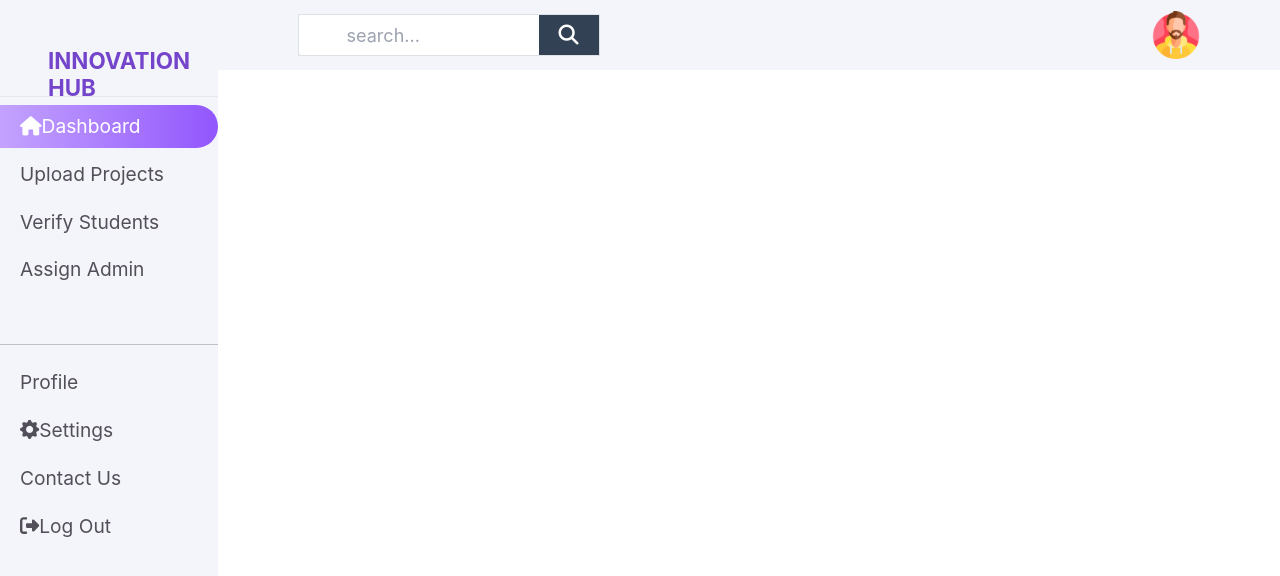
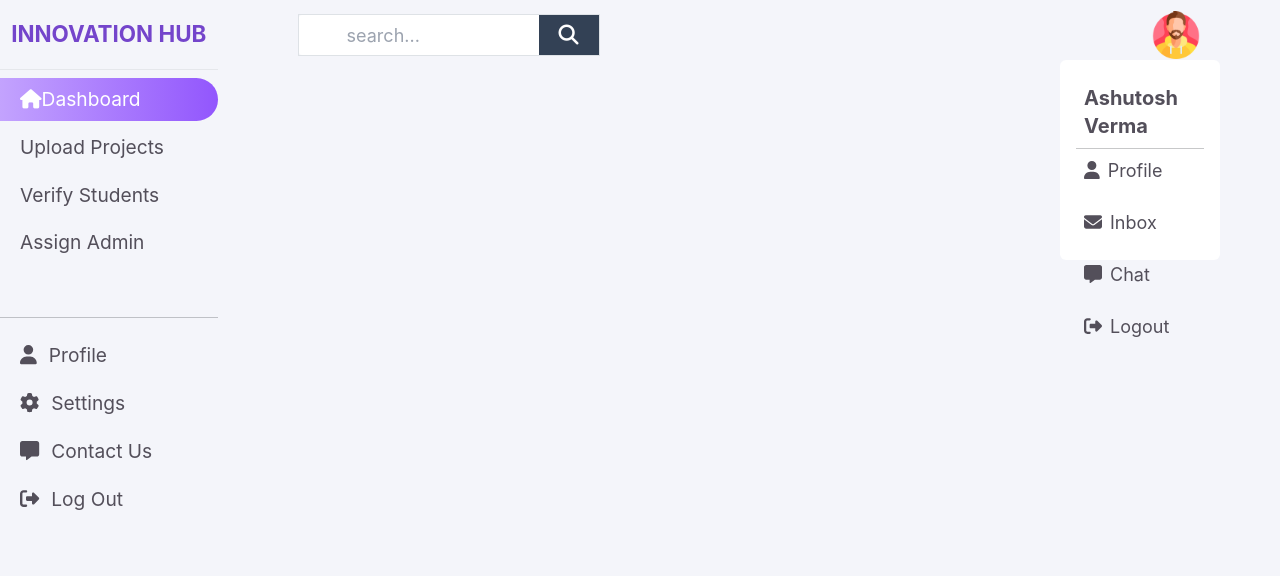
Before and after one commit to FutureGadgetLaboratory-FGL/innovation-hub, a React (Create React App) app in the folder client/: page / in a window 1280 px wide. Both pictures are taken after a click on the button 1175 px from the left and 35 px from the top of the page. Shown: the top 576 px of the page. Built offline with nearby package versions, Linux system fonts and the light colour scheme; the HTML template or start-up script is replaced by a standard one.

Commit message:
completed navbar and sidebar

```diff
--- a/client/public/index.html
+++ b/client/public/index.html
@@ -15,7 +15,10 @@
   </head>
   <body>
     <noscript>You need to enable JavaScript to run this app.</noscript>
-    <div id="root"></div>
+    <div id="root" class="bg-background"></div>
   </body>
+  <script>
+
+  </script>
   	<script src="https://kit.fontawesome.com/b99e675b6e.js"></script>
 </html>
--- a/client/src/App.js
+++ b/client/src/App.js
@@ -1,6 +1,6 @@
 import Sidebar from './components/sidebar/Sidebar';
 import Nav from './components/nav/Nav';
-import 'bootstrap-icons/font/bootstrap-icons.css';
+// import 'bootstrap-icons/font/bootstrap-icons.css';
 import { library } from '@fortawesome/fontawesome-svg-core'
 import { fas } from '@fortawesome/free-solid-svg-icons'
 import { faTwitter, faFontAwesome } from '@fortawesome/free-brands-svg-icons'
--- a/client/src/components/nav/Nav.jsx
+++ b/client/src/components/nav/Nav.jsx
@@ -1,29 +1,75 @@
-const Nav = ()=>{
+import { useState } from "react";
+import { FontAwesomeIcon } from "@fortawesome/react-fontawesome";
+const Nav = () => {
+	let [modal, showModal] = useState("hidden");
+	const onclickHandler = () => {
+		if (modal === "hidden") {
+			showModal((modal = "block"));
+		} else showModal((modal = "hidden"));
+
+	};
+    window.onclick = function (event) {
+            if(event.target === document.getElementById('modal')){
+				showModal((modal = "hidden"));
+			}
+		};
+
+
+
 	return (
 		<nav className="w-[83%] h-[70px] bg-background flex justify-between pl-20 pr-20  items-center">
 			<div className="search-bar border">
-					<div class="search_wrap search_wrap_1" className="w-[300px] mx-auto ">
-						<div class="search_box" className="relative w-[300px] h-[40px]">
+				<div className="w-[300px] mx-auto ">
+					<div className="relative w-[300px] h-[40px]">
 						<input
 							type="text"
 							class="input"
 							placeholder="search..."
 							className="text-[#8b7d77] border-0 absolute w-full h-full text-lg px-5 py-2.5 rounded-[3px] left-0 top-0"
 						/>
-							<div
-								class="btn btn_common"
-								className="bg-slate-700 absolute w-[60px] h-full z-[1] cursor-pointer right-0 top-0"
-							>
+						<div className="bg-slate-700 absolute w-[60px] h-full z-[1] cursor-pointer right-0 top-0">
 							<i className="fas fa-search absolute  -translate-x-2/4 -translate-y-2/4 text-white text-[20px] left-2/4 top-2/4"></i>
 						</div>
 					</div>
 				</div>
 			</div>
-                <button>
+			<button onClick={onclickHandler}>
 				<img src="./images/profile-icon.png" alt="profile" className="w-12" />
 			</button>
+			<div className={`absolute w-[100%] h-[100vh] top-0 left-0 ${modal}`} id="modal">
+				<div className={`absolute top-[60px] right-[60px] w-[160px] h-[200px] bg-white rounded p-3 `}>
+					<p className="text-xl text-font font-bold p-2">Ashutosh Verma</p>
+					<hr className="w-[100%]"></hr>
+					<ul className="text-lg text-font">
+						<li className="p-2 pl-3 mb-2">
+							<a href="/">
+								<FontAwesomeIcon icon="fa-solid fa-user" className="pr-2" />
+								Profile
+							</a>
+						</li>
+						<li className="p-2 pl-3 mb-2">
+							<a href="/">
+								<FontAwesomeIcon icon=" fa-envelope" className="pr-2" />
+								Inbox
+							</a>
+						</li>
+						<li className="p-2 pl-3 mb-2">
+							<a href="/">
+								<FontAwesomeIcon icon="fa-solid fa-message" className="pr-2" />
+								Chat
+							</a>
+						</li>
+						<li className="p-2 pl-3 mb-2">
+							<a href="/">
+								<FontAwesomeIcon icon="fa-right-from-bracket" className="pr-2" />
+								Logout
+							</a>
+						</li>
+					</ul>
+				</div>
+			</div>
 		</nav>
 	);
-}
+};
 
 export default Nav;
--- a/client/src/components/sidebar/Sidebar.jsx
+++ b/client/src/components/sidebar/Sidebar.jsx
@@ -4,36 +4,38 @@ import { FontAwesomeIcon } from "@fortawesome/react-fontawesome";
 const Sidebar = () => {
 	return (
 		<aside className="w-[17%] h-screen bg-[#f4f5fa] sticky ">
-			<div className="text-[#7445cb] text-[1.4rem] h-[70px] font-bold  p-5 mb-2 border-b ">
+			<div className="text-[#7445cb] text-[1.4rem] h-[70px] font-bold  flex justify-center items-center border-b ">
 				<h2>INNOVATION HUB</h2>
 			</div>
 			<ul className="flex flex-col items-start">
-				<li className="text-[#534f5a] text-[1.2rem] font-normal w-full mb-[5px] pl-5 pt-[7px] pb-[7px] hover:cursor-pointer hover:bg-[#cccdd1] rounded-[0_50px_50px_0] text-[white] bg-gradient-to-r  from-accent-lpurple to-accent-dpurple">
+				<li className="ease-in duration-150 text-[#534f5a] text-[1.2rem] font-normal mt-2 w-full mb-[5px] pl-5 pt-[7px] pb-[7px] hover:cursor-pointer hover:bg-[#cccdd1] rounded-[0_50px_50px_0] text-[white] bg-gradient-to-r  from-accent-lpurple to-accent-dpurple">
 					<i className="fa-solid fa-house"></i>
 					<a href="/">Dashboard</a>
 				</li>
-				<li className="text-[#534f5a] text-[1.2rem] font-normal w-full mb-[5px] pl-5 pt-[7px] pb-[7px] hover:cursor-pointer hover:bg-[#cccdd1] hover:rounded-[0_50px_50px_0] active:text-[white] active:bg-gradient-to-r active: from-accent-lpurple active: to-accent-dpurple">
+				<li className="ease-in duration-150 text-[#534f5a] text-[1.2rem] font-normal w-full mb-[5px] pl-5 pt-[7px] pb-[7px] hover:cursor-pointer hover:bg-[#cccdd1] hover:rounded-[0_50px_50px_0] active:text-[white] active:bg-gradient-to-r active: from-accent-lpurple active: to-accent-dpurple">
 					<a href="/">Upload Projects</a>
 				</li>
-				<li className="text-[#534f5a] text-[1.2rem] font-normal w-full mb-[5px] pl-5 pt-[7px] pb-[7px] hover:cursor-pointer hover:bg-[#cccdd1] hover:rounded-[0_50px_50px_0] active:text-[white] active:bg-gradient-to-r active: from-accent-lpurple active: to-accent-dpurple">
+				<li className="ease-in duration-150 text-[#534f5a] text-[1.2rem] font-normal w-full mb-[5px] pl-5 pt-[7px] pb-[7px] hover:cursor-pointer hover:bg-[#cccdd1] hover:rounded-[0_50px_50px_0] active:text-[white] active:bg-gradient-to-r active: from-accent-lpurple active: to-accent-dpurple">
 					<a href="/">Verify Students</a>
 				</li>
-				<li className="text-[#534f5a] text-[1.2rem] font-normal w-full mb-[5px] pl-5 pt-[7px] pb-[7px] hover:cursor-pointer hover:bg-[#cccdd1] hover:rounded-[0_50px_50px_0] active:text-[white] active:bg-gradient-to-r active: from-accent-lpurple active: to-accent-dpurple">
+				<li className="ease-in duration-150 text-[#534f5a] text-[1.2rem] font-normal w-full mb-[5px] pl-5 pt-[7px] pb-[7px] hover:cursor-pointer hover:bg-[#cccdd1] hover:rounded-[0_50px_50px_0] active:text-[white] active:bg-gradient-to-r active: from-accent-lpurple active: to-accent-dpurple">
 					<a href="/">Assign Admin</a>
 				</li>
 				<hr className="w-[100%] mt-5 mb-3"></hr>
-				<li className="text-[#534f5a] text-[1.2rem] font-normal w-full mb-[5px] pl-5 pt-[7px] pb-[7px] hover:cursor-pointer hover:bg-[#cccdd1] hover:rounded-[0_50px_50px_0] active:text-[white] active:bg-gradient-to-r active: from-accent-lpurple active: to-accent-dpurple">
+				<li className="ease-in duration-150 text-[#534f5a] text-[1.2rem] font-normal w-full mb-[5px] pl-5 pt-[7px] pb-[7px] hover:cursor-pointer hover:bg-[#cccdd1] hover:rounded-[0_50px_50px_0] active:text-[white] active:bg-gradient-to-r active: from-accent-lpurple active: to-accent-dpurple">
+					<FontAwesomeIcon icon="fa-solid fa-user" className="pr-3" />
 					<a href="/">Profile</a>
 				</li>
-				<li className="text-[#534f5a] text-[1.2rem] font-normal w-full mb-[5px] pl-5 pt-[7px] pb-[7px] hover:cursor-pointer hover:bg-[#cccdd1] hover:rounded-[0_50px_50px_0] active:text-[white] active:bg-gradient-to-r active: from-accent-lpurple active: to-accent-dpurple">
-					<i className="bi bi-gear-fill"></i>
+				<li className="ease-in duration-150 text-[#534f5a] text-[1.2rem] font-normal w-full mb-[5px] pl-5 pt-[7px] pb-[7px] hover:cursor-pointer hover:bg-[#cccdd1] hover:rounded-[0_50px_50px_0] active:text-[white] active:bg-gradient-to-r active: from-accent-lpurple active: to-accent-dpurple">
+					<FontAwesomeIcon icon="fa-solid fa-gear" className="pr-3" />
 					<a href="/">Settings</a>
 				</li>
-				<li className="text-[#534f5a] text-[1.2rem] font-normal w-full mb-[5px] pl-5 pt-[7px] pb-[7px] hover:cursor-pointer hover:bg-[#cccdd1] hover:rounded-[0_50px_50px_0] active:text-[white] active:bg-gradient-to-r active: from-accent-lpurple active: to-accent-dpurple">
+				<li className="ease-in duration-150 text-[#534f5a] text-[1.2rem] font-normal w-full mb-[5px] pl-5 pt-[7px] pb-[7px] hover:cursor-pointer hover:bg-[#cccdd1] hover:rounded-[0_50px_50px_0] active:text-[white] active:bg-gradient-to-r active: from-accent-lpurple active: to-accent-dpurple">
+					<FontAwesomeIcon icon="fa-solid fa-message" className="pr-3" />
 					<a href="/">Contact Us</a>
 				</li>
-				<li className="text-[#534f5a] text-[1.2rem] font-normal w-full mb-[5px] pl-5 pt-[7px] pb-[7px] hover:cursor-pointer hover:bg-[#cccdd1] hover:rounded-[0_50px_50px_0] active:text-[white] active:bg-gradient-to-r active: from-accent-lpurple active: to-accent-dpurple">
-					<FontAwesomeIcon icon="sign-out-alt" />
+				<li className="ease-in duration-150 text-[#534f5a] text-[1.2rem] font-normal w-full mb-[5px] pl-5 pt-[7px] pb-[7px] hover:cursor-pointer hover:bg-[#cccdd1] hover:rounded-[0_50px_50px_0] active:text-[white] active:bg-gradient-to-r active: from-accent-lpurple active: to-accent-dpurple">
+					<FontAwesomeIcon icon="sign-out-alt" className="pr-3" />
 					<a href="/">Log Out</a>
 				</li>
 			</ul>
```
Lines whose indentation alone changed are shown as unchanged.
